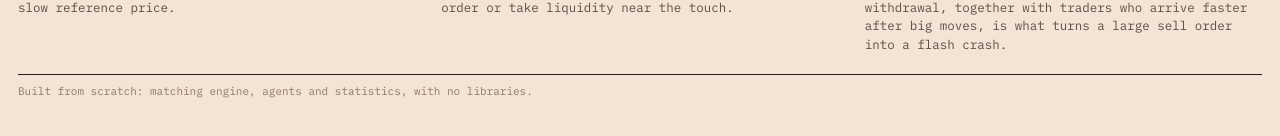
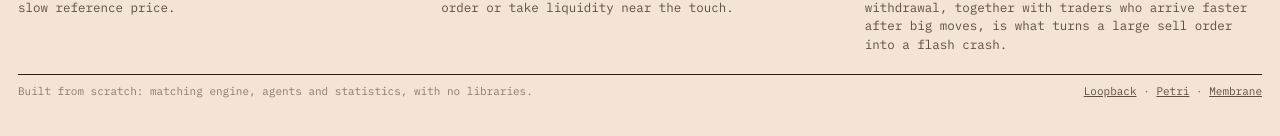
Before and after one commit to TheWingTheWong/flash, a website with bundled scripts: page index.html in a window 1280 px wide. Shown: the part 1477-1613 px from the top of the page. Built offline with nearby package versions, Linux system fonts and the light colour scheme; animation ran at ten frames a second.

Commit message:
Link the footer to Loopback, Petri and Membrane
Co-Authored-By: Claude Opus 5.5 <noreply@anthropic.com>

```diff
--- a/index.html
+++ b/index.html
@@ -182,7 +182,7 @@
     <p><b>The traders</b> follow the Chiarella–Iori model. Each of 500 agents mixes three motives with personal weights: value (pull toward a fundamental price that moves with bursts of news), trend (extrapolate recent returns, or bet against them) and noise. They form an expected price and either rest a patient order or take liquidity near the touch.</p>
     <p><b>The market makers</b> quote both sides around a blend of the last price and their estimate of fair value, lean against their inventory and never cross the market. That keeps calm trading efficient: the last minute says little about the next. When volatility spikes they pull everything and wait. That withdrawal, together with traders who arrive faster after big moves, is what turns a large sell order into a flash crash.</p>
   </div>
-  <footer><span>Built from scratch: matching engine, agents and statistics, with no libraries.</span></footer>
+  <footer><span>Built from scratch: matching engine, agents and statistics, with no libraries.</span><span><a href="https://github.com/TheWingTheWong/loopback">Loopback</a> · <a href="https://github.com/TheWingTheWong/petri">Petri</a> · <a href="https://github.com/TheWingTheWong/membrane">Membrane</a></span></footer>
 </main>
 <script type="module" src="app.js"></script>
 </body>
```
